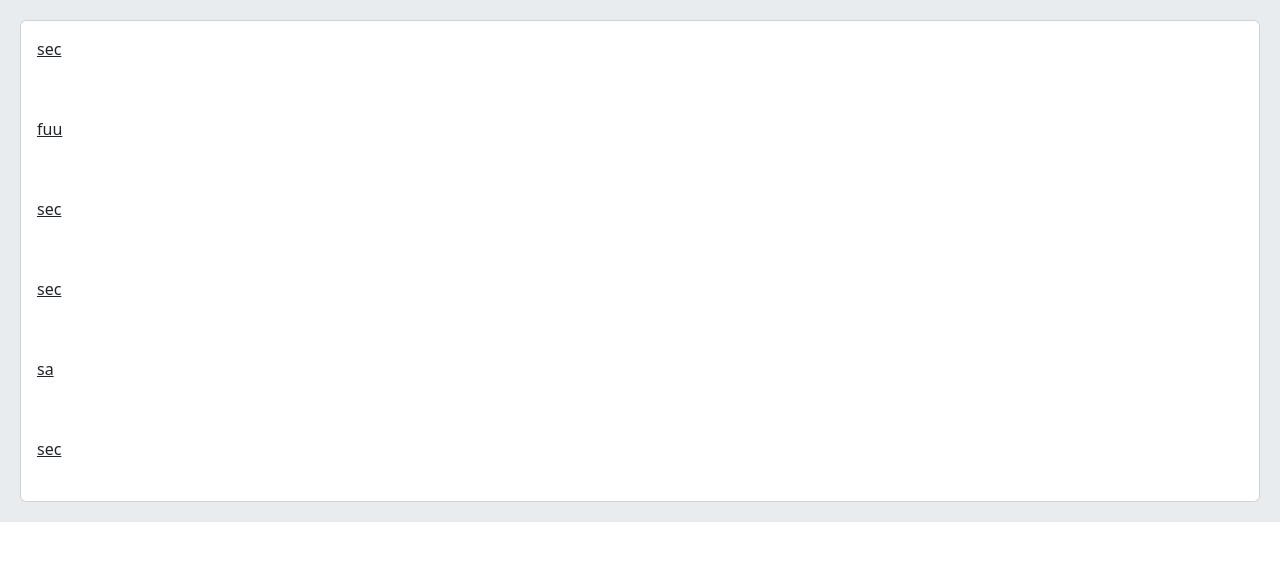
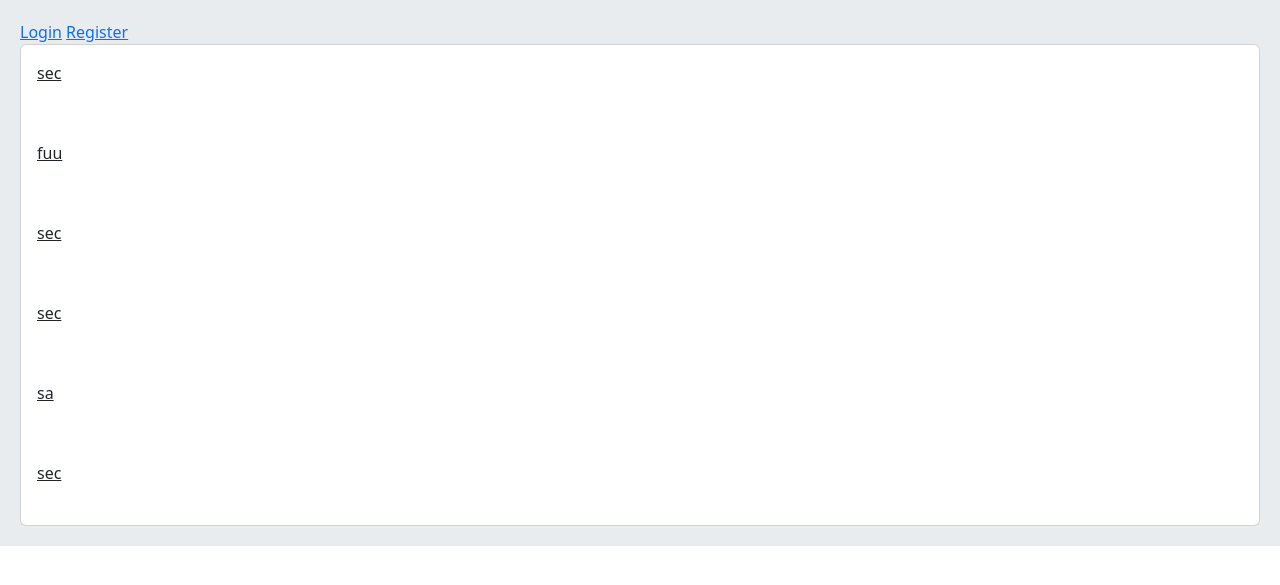
Before and after one commit to sinahmd/django-user-management, a Django app: page / in a window 1280 px wide. Shown: the part 56-641 px from the top of the page. Run offline with Django 4.2, Linux system fonts and the light colour scheme; data comes from the database, SQL or seed files in the repository; both versions use the stored data as it was after the commit.

Commit message:
change home template

```diff
--- a/templates/home.html
+++ b/templates/home.html
@@ -3,7 +3,12 @@
 {% block title %} Home {% endblock %}
 {% block content %}
 
-
+    {% if request.user.is_authenticated %}
+        <a href="{% url 'user_logout' %}">Logout</a>
+        {% else %}
+        <a href="{% url 'user_login' %}">Login</a>
+        <a href="{% url 'user_register' %}">Register</a>
+    {% endif %}
 
 <div class="card">
     {% for todo in todos %}
```
Also changed, not shown: db.sqlite3.
